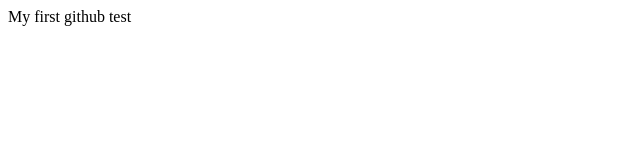
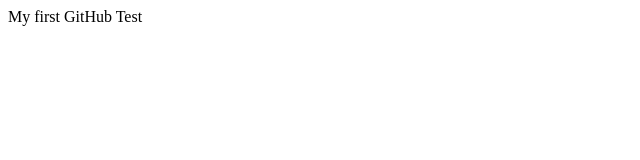
Before and after one commit to chemonique/TestProject, a plain HTML site: page index.html in a window 1280 px wide. Shown: the full height of the page, 0-640 px from the left. Drawn offline with Linux system fonts and the light colour scheme.

Commit message:
Update index.html
Testing how everything works

```diff
--- a/index.html
+++ b/index.html
@@ -7,6 +7,6 @@
     <title>Document</title>
 </head>
 <body>
-    My first github test
+    My first GitHub Test
 </body>
 </html>
```
